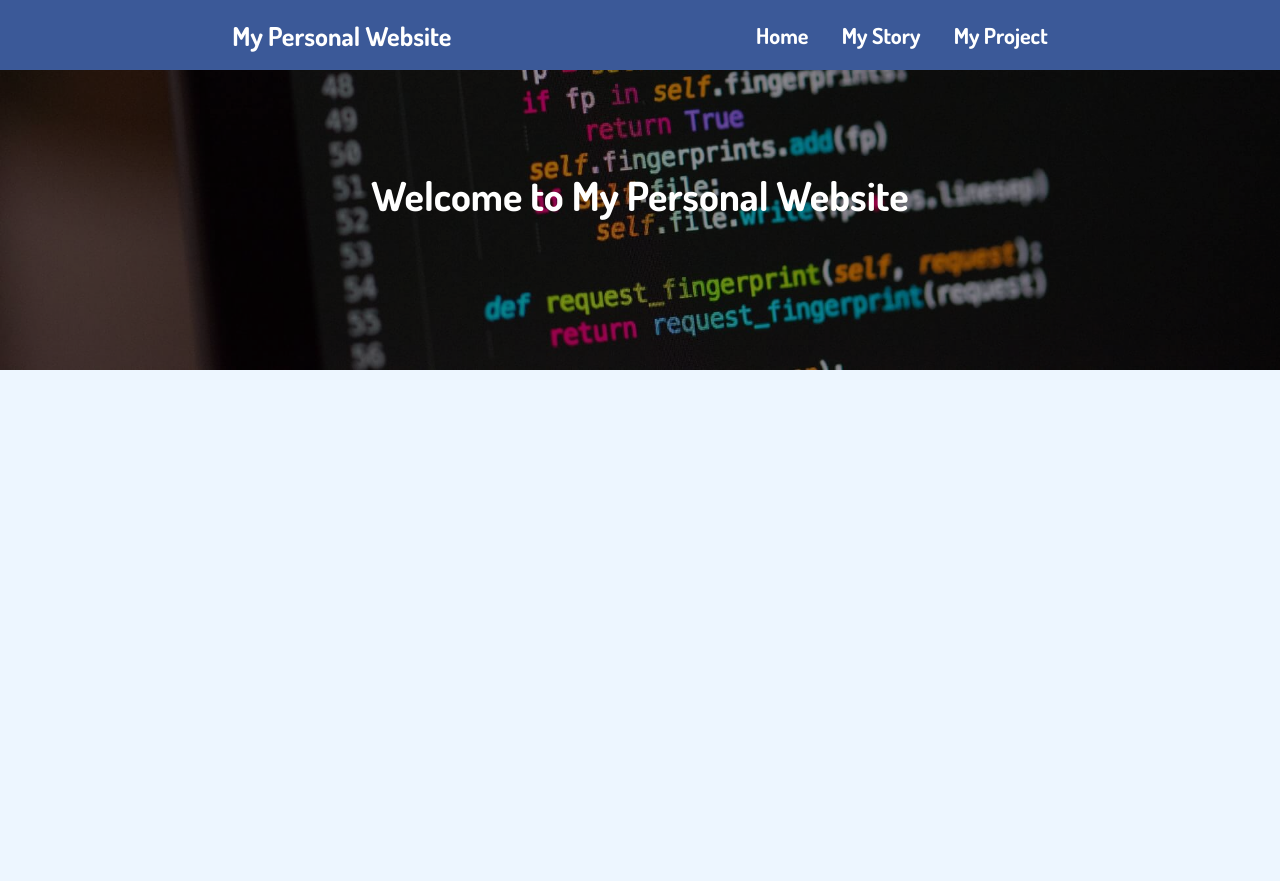
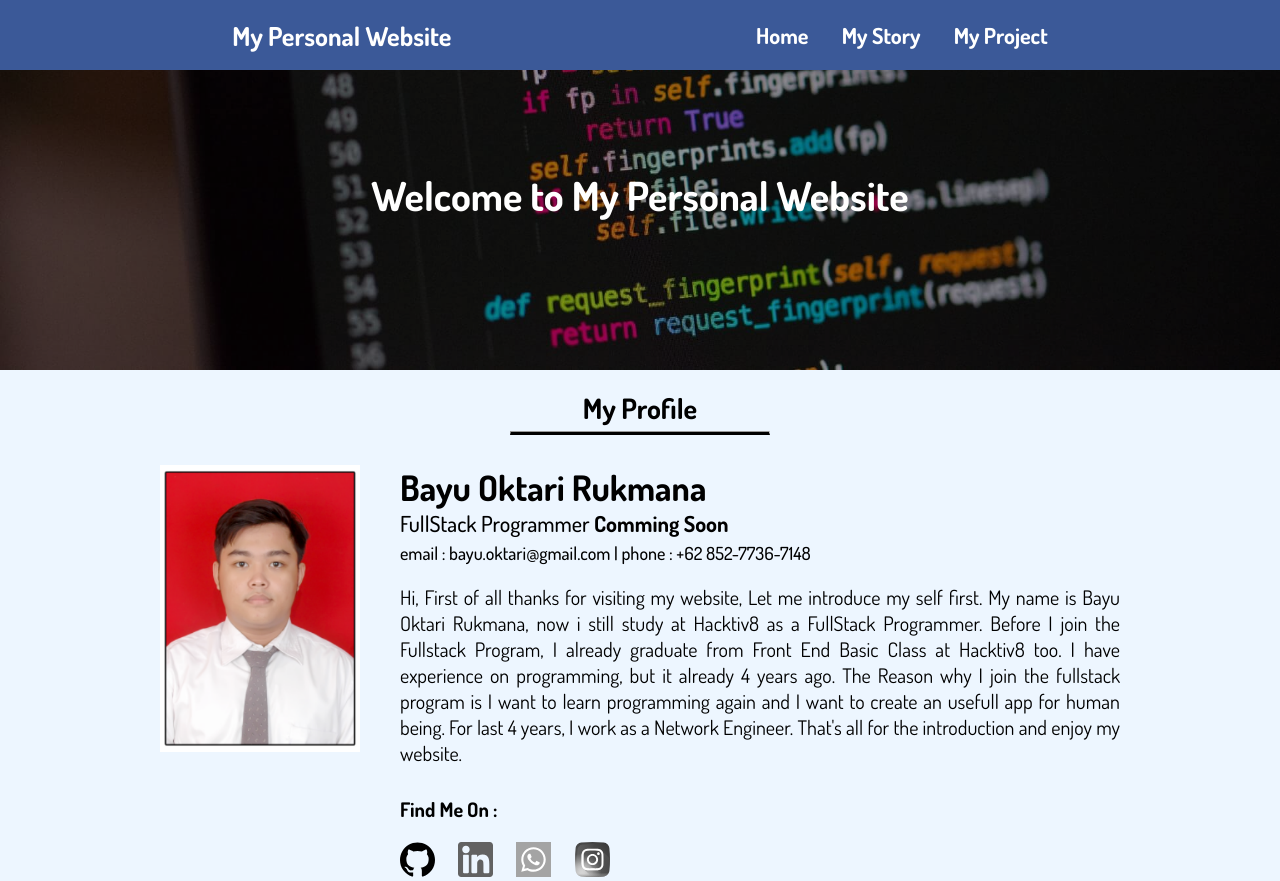
Before and after one commit to bayuoktari/bayuoktari.github.io, a plain HTML site: page index.html in a window 1280 px wide. Before the commit the page ends 800 px from the top, so only its background shows below. Drawn offline with Linux system fonts and the light colour scheme.

Commit message:
update all

```diff
--- a/css/style.css
+++ b/css/style.css
@@ -65,3 +65,74 @@ header nav .nav-link li {
   position: relative;
   z-index: 2;
 }
+main {
+  padding-top: 20px;
+}
+main h2 {
+  font-size: 28px;
+  text-align: center;
+  margin-bottom: 5px;
+}
+main .line-title {
+  width: 260px;
+  text-align: center;
+  margin-left: auto;
+  margin-right: auto;
+  display: block;
+  border-bottom: 3px solid #000000;
+}
+main .wrapper {
+  width: 75%;
+  margin-left: auto;
+  margin-right: auto;
+  display: block;
+  margin-top: 30px;
+}
+main figure {
+  float: left;
+  margin-right: 40px;
+  height: 400px;
+}
+main figure img {
+  width: 200px;
+  margin-left: auto;
+  margin-right: auto;
+}
+main article .name {
+  font-size: 35px;
+}
+main article .job-title {
+  font-size: 22px;
+  font-weight: 500;
+  margin-bottom: 5px;
+}
+main article .contact {
+  font-size: 18px;
+  font-weight: 500;
+  margin-bottom: 20px;
+}
+main article .desc {
+  font-size: 20px;
+  text-align: justify;
+  margin-bottom: 30px;
+}
+main article .find {
+  font-size: 20px;
+}
+main article ul li {
+  display: inline;
+  list-style: none;
+  margin-right: 20px;
+}
+main article ul li a {
+  text-decoration: none;
+}
+main article ul li a img {
+  width: 35px;
+  margin-top: 20px;
+  filter: grayscale(100%);
+}
+main article ul li a img:hover {
+  filter: none;
+  transform: scale(1.3);
+}
--- a/index.html
+++ b/index.html
@@ -24,5 +24,59 @@
       <div class="banner-overlay"></div>
       <h2 class="hero-text">Welcome to My Personal Website</h2>
     </section>
+    <main>
+      <h2>My Profile</h2>
+      <hr class="line-title" />
+      <div class="wrapper">
+        <figure>
+          <img src="./img/Capture.PNG" />
+        </figure>
+        <article>
+          <h3 class="name">Bayu Oktari Rukmana</h3>
+          <h5 class="job-title">
+            FullStack Programmer <strong>Comming Soon</strong>
+          </h5>
+          <h5 class="contact">
+            email : bayu.oktari@gmail.com | phone : +62 852-7736-7148
+          </h5>
+          <p class="desc">
+            Hi, First of all thanks for visiting my website, Let me introduce my
+            self first. My name is Bayu Oktari Rukmana, now i still study at
+            Hacktiv8 as a FullStack Programmer. Before I join the Fullstack
+            Program, I already graduate from Front End Basic Class at Hacktiv8
+            too. I have experience on programming, but it already 4 years ago.
+            The Reason why I join the fullstack program is I want to learn
+            programming again and I want to create an usefull app for human
+            being. For last 4 years, I work as a Network Engineer. That's all
+            for the introduction and enjoy my website.
+          </p>
+          <h4 class="find">Find Me On :</h4>
+          <ul>
+            <li class="socmed-icon">
+              <a href="https://github.com/bayuoktari"
+                ><img src="./img/github-logo.svg"</a
+              >
+            </li>
+            <li class="socmed-icon">
+              <a href="https://id.linkedin.com/in/bayuoktari" target="__blank"
+                ><img src="./img/linkedin.svg"
+              /></a>
+            </li>
+            <li class="socmed-icon">
+              <a
+                href="https://api.whatsapp.com/send?phone=6285277367148"
+                target="__blank"
+                ><img src="./img/whatsapp.svg"</a
+              >
+            </li>
+            <li class="socmed-icon">
+              <a href="https://instagram.com/bayuoktari" target="__blank"
+                ><img src="./img/instagram.svg"
+              /></a>
+            </li>
+          </ul>
+        </article>
+      </div>
+    </main>
   </body>
 </html>
```
Also changed, not shown: img/Capture.PNG (added), img/github-logo.svg (added), img/github-sign.svg (added), img/instagram.svg (added), img/linkedin.svg (added), img/whatsapp.svg (added).
